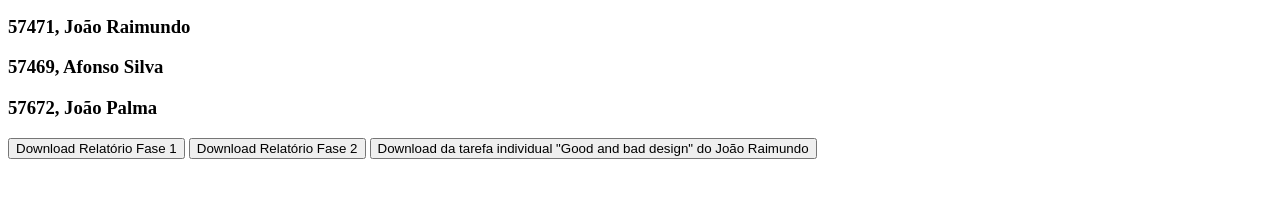
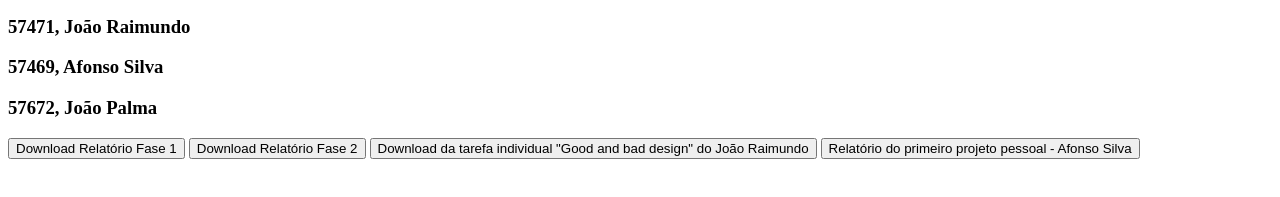
Before and after one commit to aposilva/aposilva.github.io, a plain HTML site: page index.html in a window 1280 px wide. Shown: the part 105-302 px from the top of the page. Drawn offline with Linux system fonts and the light colour scheme.

Commit message:
added download button

```diff
--- a/index.html
+++ b/index.html
@@ -15,6 +15,8 @@
  <a href="/documents/IPM relatorio.pdf" download> <button>Download Relatório Fase 1</button></a>
  <a href="/documents/G_18_stage2.pdf" download> <button>Download Relatório Fase 2</button></a>
  <a href="/documents/Good and bad design - João Raimundo.pdf" download> <button>Download da tarefa individual "Good and bad design" do João Raimundo</button></a>
+ <a href="/documents/IPM Assignment 1 - Afonso Silva.pdf" download> <button>Relatório do primeiro projeto pessoal - Afonso Silva</button></a>
+
 
 
 </body>
```
